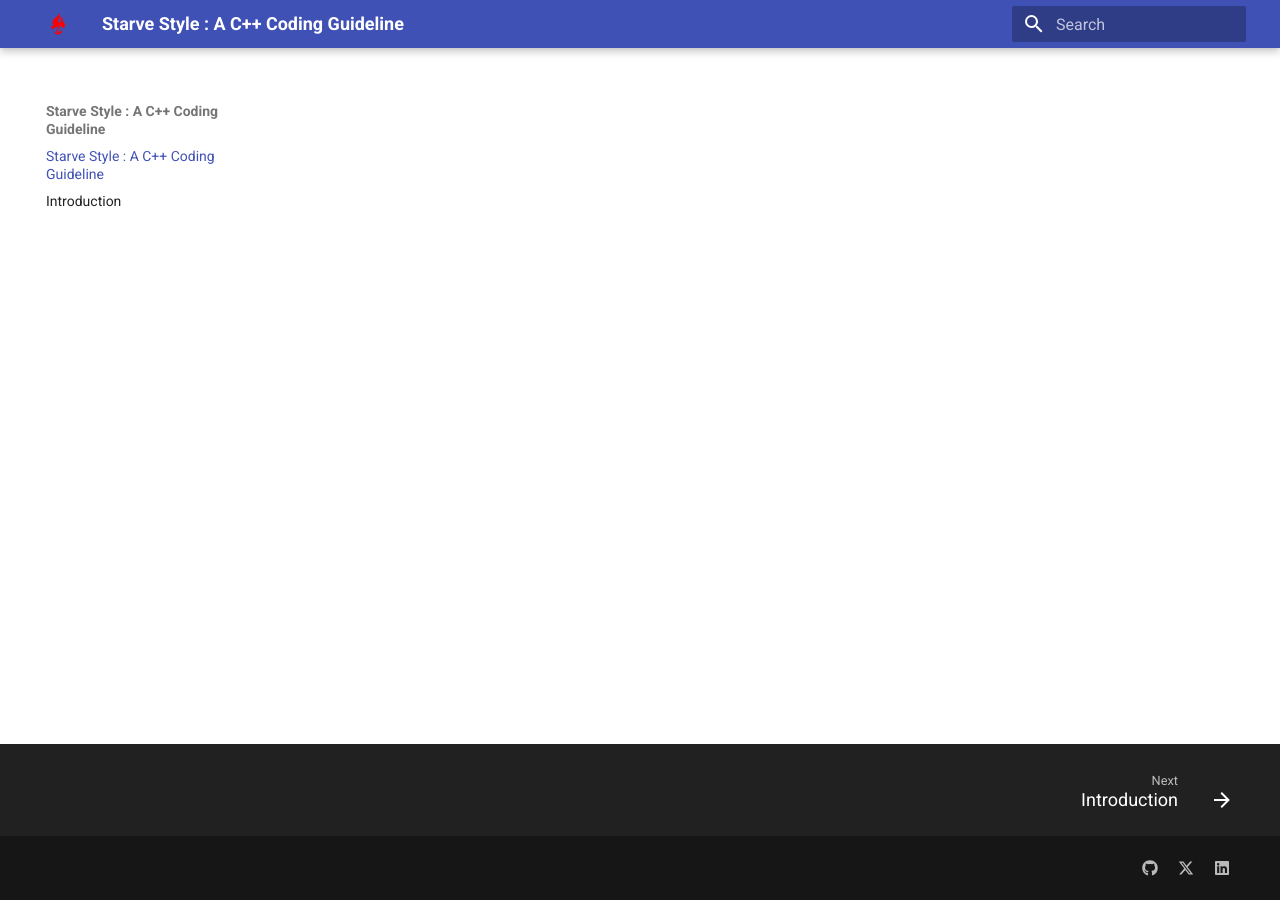
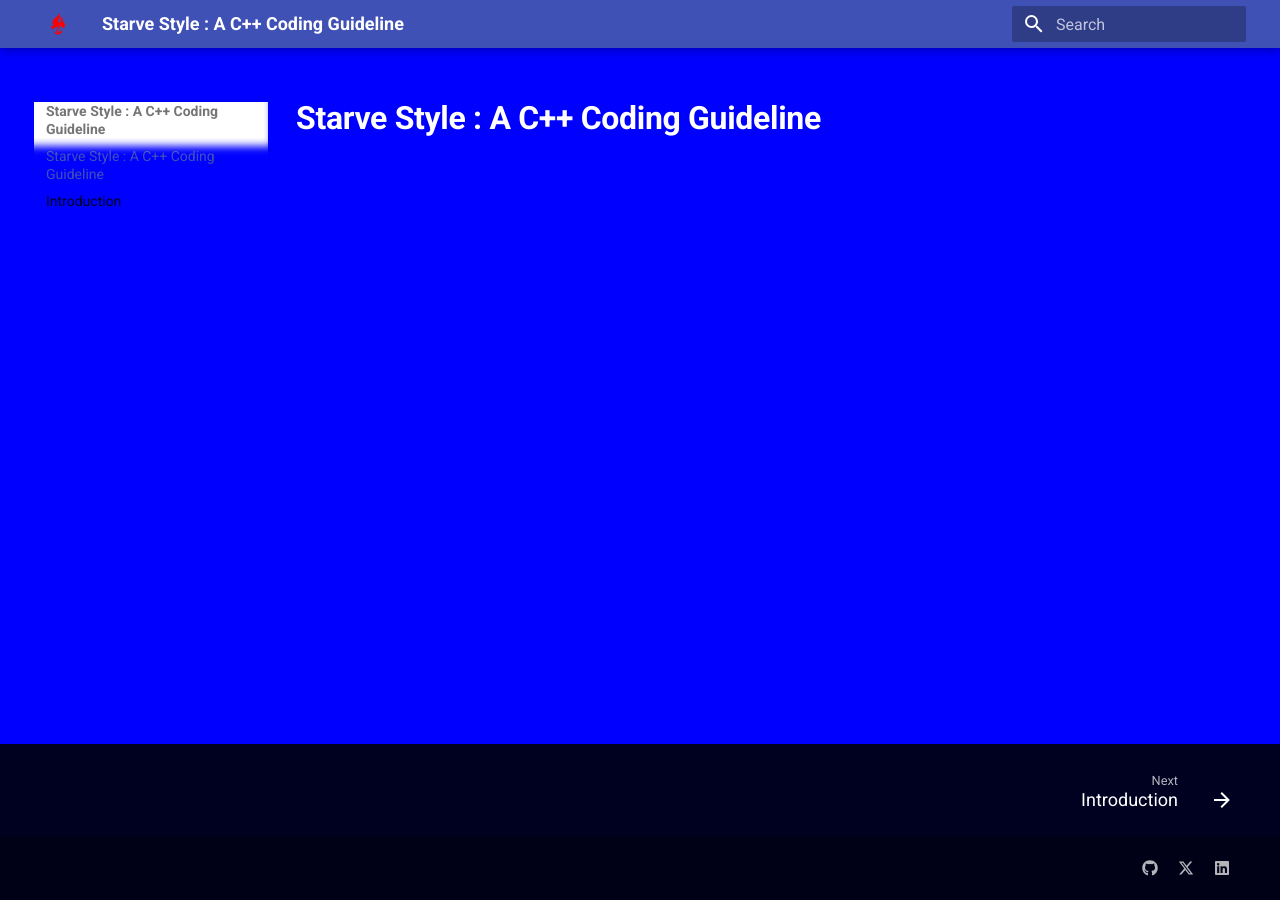
Before and after one commit to Belphonz/Starve-Style, an MkDocs documentation site: the page built from docs/index.md, in a window 1280 px wide. Built offline with MkDocs 1.6.1 and Material for MkDocs 9.7.7, drawn with Linux system fonts in a browser that asks for light colours.

Commit message:
vault backup: 2024-10-19 14:16:12

```diff
--- a/docs/stylesheets/extra.css
+++ b/docs/stylesheets/extra.css
@@ -12,3 +12,8 @@
     font-weight: bold;
     color: rgb(201, 60, 60);
 }
+
+body {
+    background-color: blue;
+    background: blue;
+}
```
